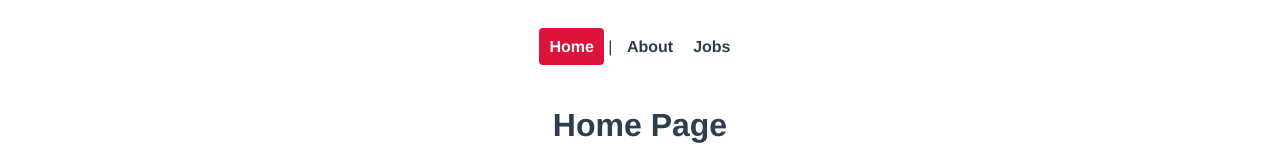
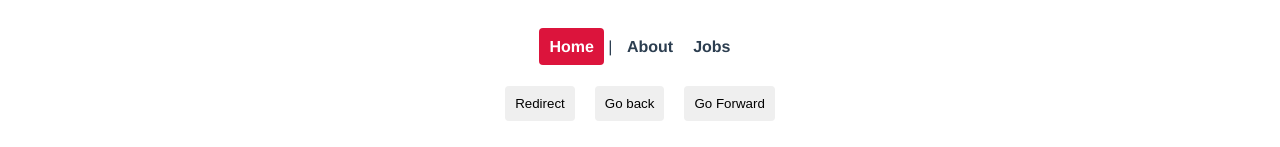
Before and after one commit to lollylegs/ninja-jobs, a Vue app: page / in a window 1280 px wide. Shown: the top 147 px of the page. Built offline with nearby package versions, Linux system fonts and the light colour scheme.

Commit message:
finish #8

```diff
--- a/src/App.vue
+++ b/src/App.vue
@@ -4,9 +4,29 @@
     <router-link :to="{ name: 'About' }">About</router-link>
     <router-link :to="{ name: 'Jobs' }">Jobs</router-link>
   </div>
+
+  <button @click="redirect">Redirect</button>
+  <button @click="back">Go back</button>
+  <button @click="forward">Go Forward</button>
+
   <router-view/>
 </template>
 
+<script>
+export default {
+    methods: {
+      redirect() {
+        this.$router.push({ name: 'Home'})
+      },
+      back() {
+        this.$router.go(-1)
+      },
+      forward() {
+        this.$router.go(1)
+      }
+    }
+}
+</script>
 <style>
 #app {
   font-family: Avenir, Helvetica, Arial, sans-serif;
@@ -32,4 +52,10 @@
   color: white;
   background: crimson;
 }
+button {
+  margin: 0 10px;
+  padding: 10px;
+  border: none;
+  border-radius: 4px;
+}
 </style>
--- a/src/router/index.js
+++ b/src/router/index.js
@@ -1,6 +1,7 @@
 import { createRouter, createWebHistory } from 'vue-router'
 import Home from '../views/Home.vue'
 import About from '../views/About.vue'
+import NotFound from '../views/NotFound.vue'
 import Jobs from '../views/jobs/Jobs.vue'
 import JobDetails from '../views/jobs/JobDetails.vue'
 const routes = [
@@ -24,6 +25,17 @@ const routes = [
     name: 'JobDetails',
     component: JobDetails,
     props: true
+  },
+  // redirect
+  {
+    path: '/all-jobs',
+    redirect: '/jobs'
+  },
+  // catchall 404
+  {
+    path: '/:catchAll(.*)',
+    name: 'NotFound',
+    component: NotFound
   }
 ]
 
--- /dev/null
+++ b/src/views/NotFound.vue
@@ -0,0 +1,4 @@
+<template>
+    <h2>404</h2>
+    <h3>Page not found</h3>
+</template>
```
